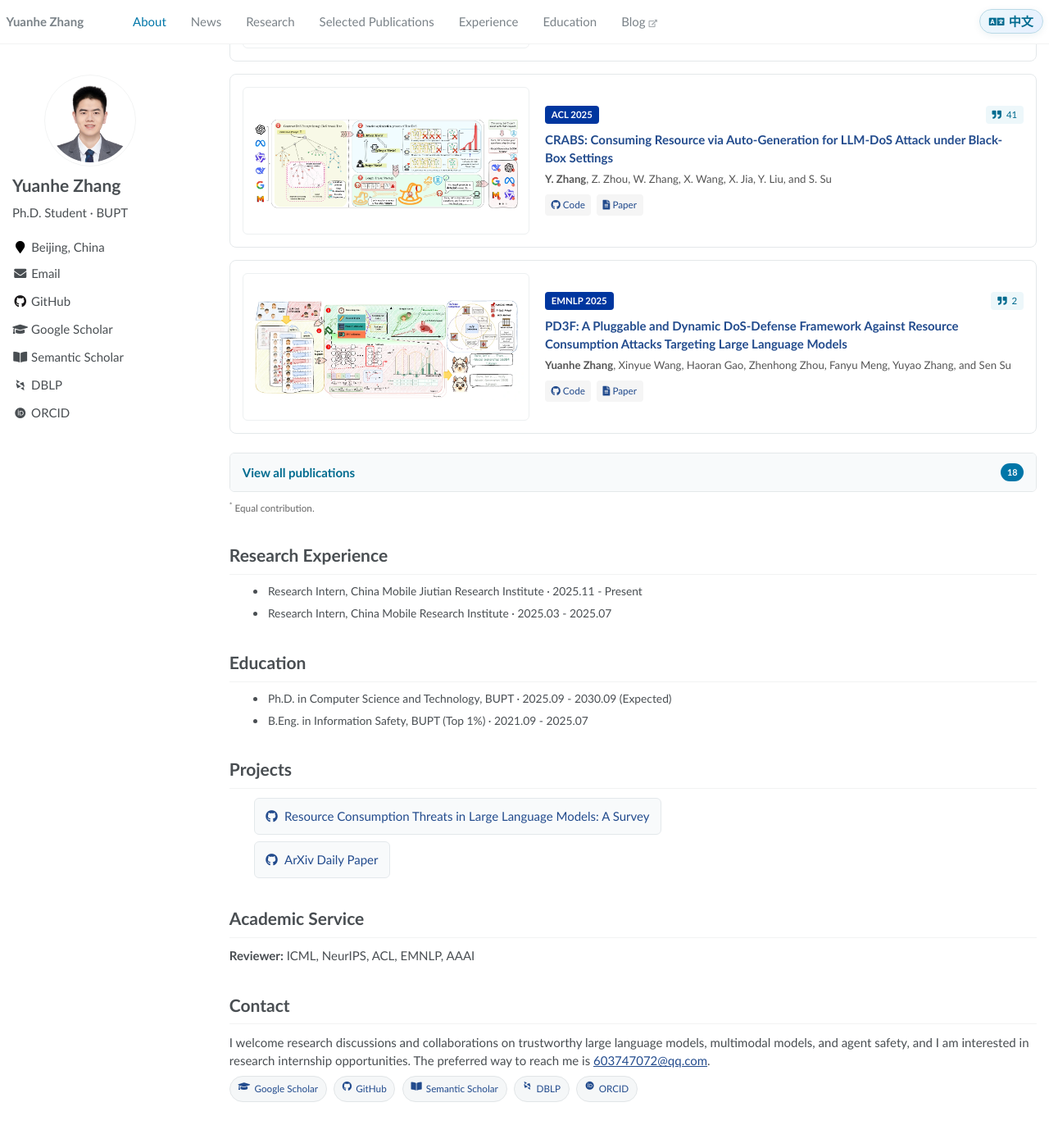
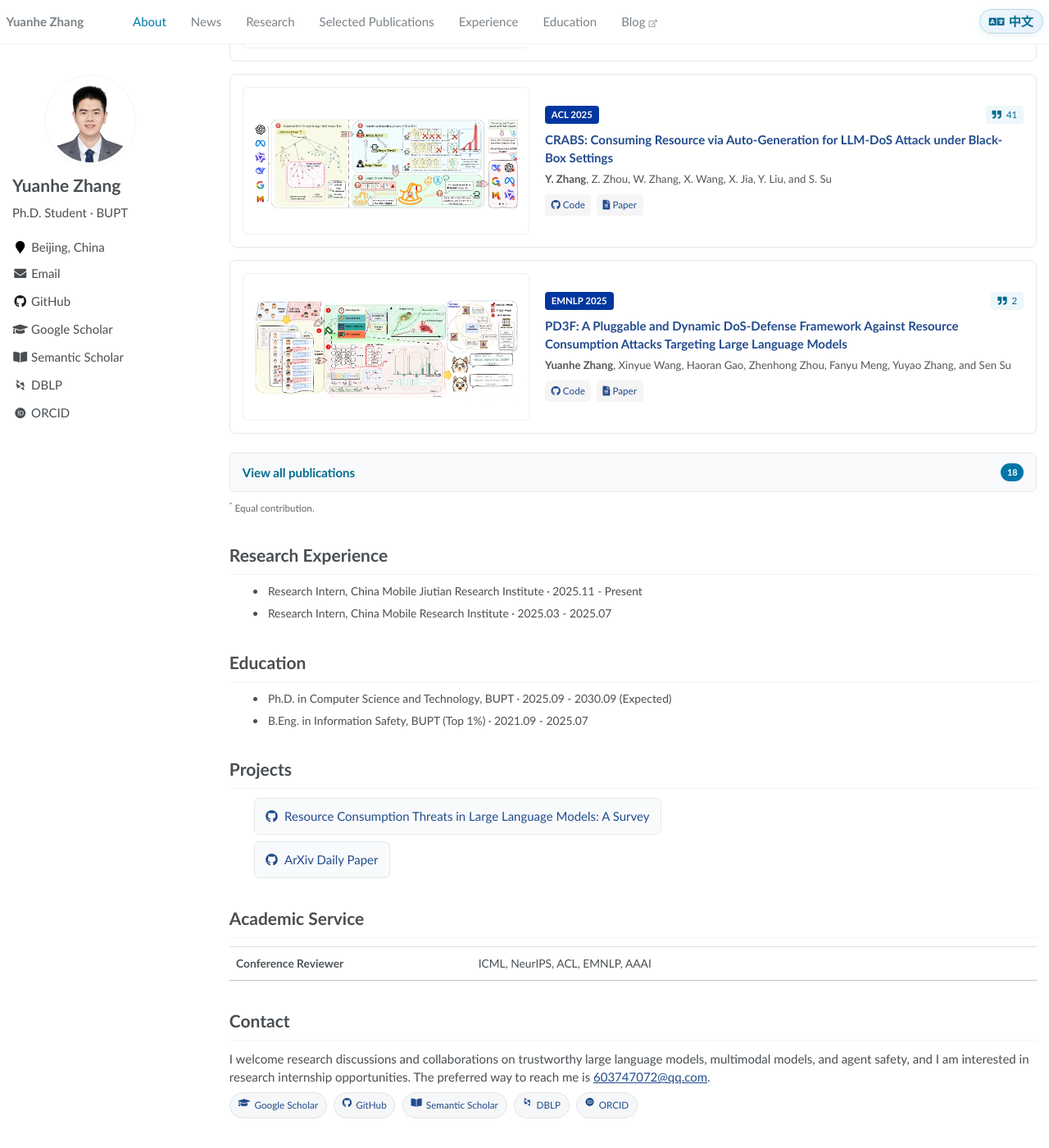
Before and after one commit to shuita2333/CV, a Jekyll site: the page built from _pages/about.md, in a window 1280 px wide and 1400 px high, scrolled down 1469 px. Shown: the whole window at 82% size. Built offline with Jekyll 4.4.1, drawn with Linux system fonts in a browser that asks for light colours; some web fonts are replaced.

Commit message:
Format academic service as a table

```diff
--- a/_pages/about.md
+++ b/_pages/about.md
@@ -108,7 +108,14 @@ author_profile: true
     <span data-lang="en">Academic Service</span>
     <span data-lang="zh" hidden>学术服务</span>
   </h1>
-  <p><strong><span data-lang="en">Reviewer:</span><span data-lang="zh" hidden>会议审稿人：</span></strong> ICML, NeurIPS, ACL, EMNLP, AAAI</p>
+  <table class="service-table">
+    <tbody>
+      <tr>
+        <th scope="row"><span data-lang="en">Conference Reviewer</span><span data-lang="zh" hidden>会议审稿人</span></th>
+        <td>ICML, NeurIPS, ACL, EMNLP, AAAI</td>
+      </tr>
+    </tbody>
+  </table>
 </section>
 
 <section id="contact" class="cv-section anchor-section" aria-labelledby="contact-heading">
--- a/assets/css/main.scss
+++ b/assets/css/main.scss
@@ -483,6 +483,26 @@ html {
   text-decoration: none !important;
 }
 
+.service-table {
+  border-top: 1px solid #d9dee2;
+  font-size: .92rem;
+  margin-bottom: 1.25rem;
+}
+
+.service-table th,
+.service-table td {
+  background: transparent;
+  border-bottom: 1px solid #bfc7cd;
+  padding: .65rem .55rem;
+  text-align: left;
+}
+
+.service-table th {
+  color: #4f5559;
+  font-weight: 700;
+  width: 30%;
+}
+
 .profile-links {
   display: flex;
   flex-wrap: wrap;
```
